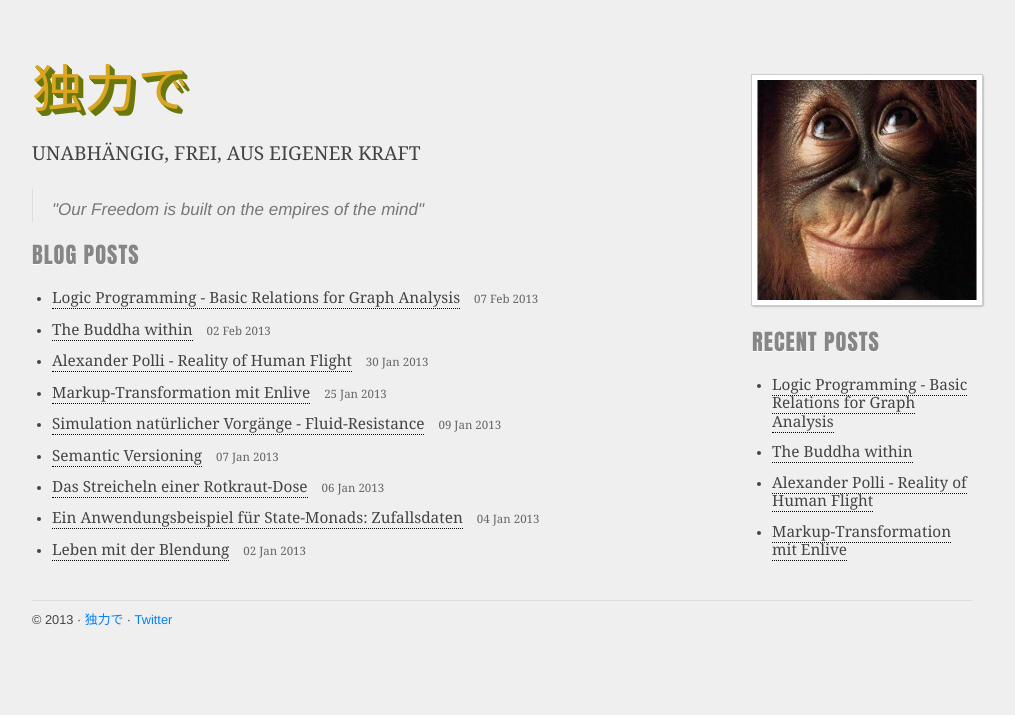
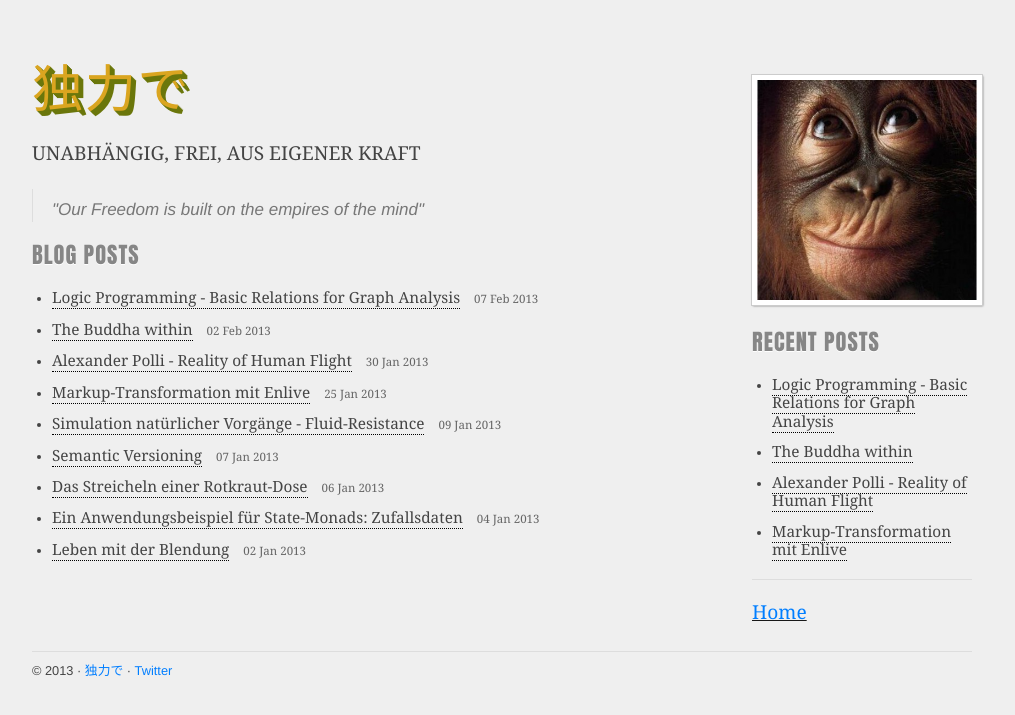
Before and after one commit to dokuryoku/dokuryoku.github.com, a Jekyll site: the page built from index.html, in a window 1280 px wide. Shown: the top 715 px of the page, without its empty margins (128-1143 px from the left). Built offline with Jekyll 4.4.1, drawn with Linux system fonts in a browser that asks for light colours.

Commit message:
update frame

```diff
--- a/_includes/footer.html
+++ b/_includes/footer.html
@@ -1,6 +1,6 @@
 		<div class="sixteen columns alpha omega">
 			<footer>
-				&copy; 2013 &middot; <a href="dokuryoku@gmail.com">独力で</a> &middot; <a href="http://twitter.com/dokuryoku" target="_blank">Twitter</a>
+				&copy; 2013 &middot; <a href="dokuryoku@gmail.com">独力で</a> &middot; <a href="http://twitter.com/dokuryokusan" target="_blank">Twitter</a>
 			</footer>
 		</div>
 	</div>
--- a/_includes/sidebar.html
+++ b/_includes/sidebar.html
@@ -1,9 +1,11 @@
 <aside class="four columns omega offset-by-one" id="sidebar">
-	<a href="/"><img class="add-bottom photo" src="/images/please-save-me.jpg" alt="Back Home"></a>
+	<img class="add-bottom photo" src="/images/please-save-me.jpg" alt="Please save us">
 	<h2>Recent Posts</h2>
 	<ul class='posts'>
 		{% for post in site.posts limit:4 %}
 		<li><h3><a href="{{ post.url }}">{{ post.title }}</a></h3></li>
 		{% endfor %}
 	</ul>
+	<hr/>
+	<h3><a href="/">Home</a></h3></li>
 </aside>
```
